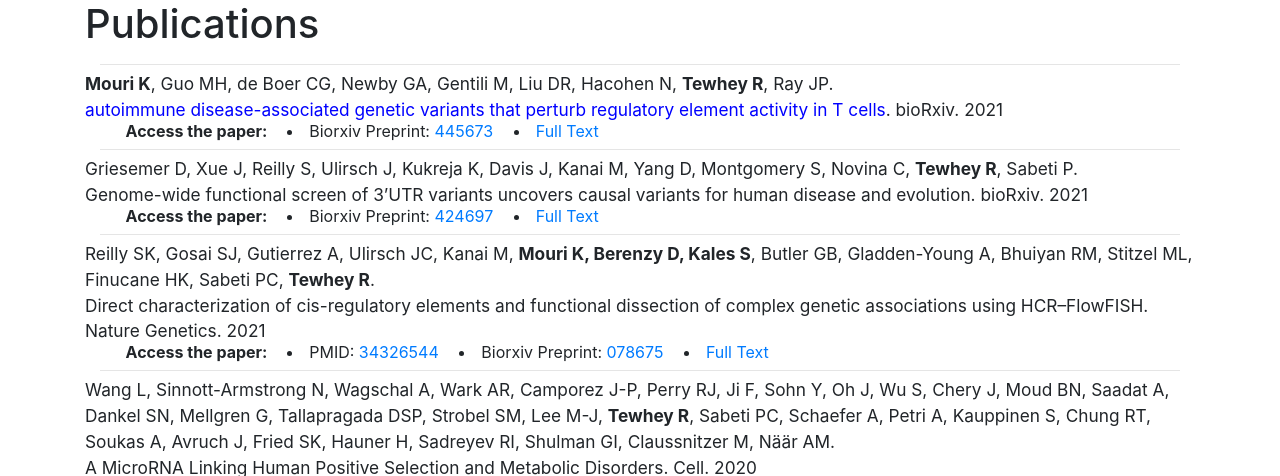
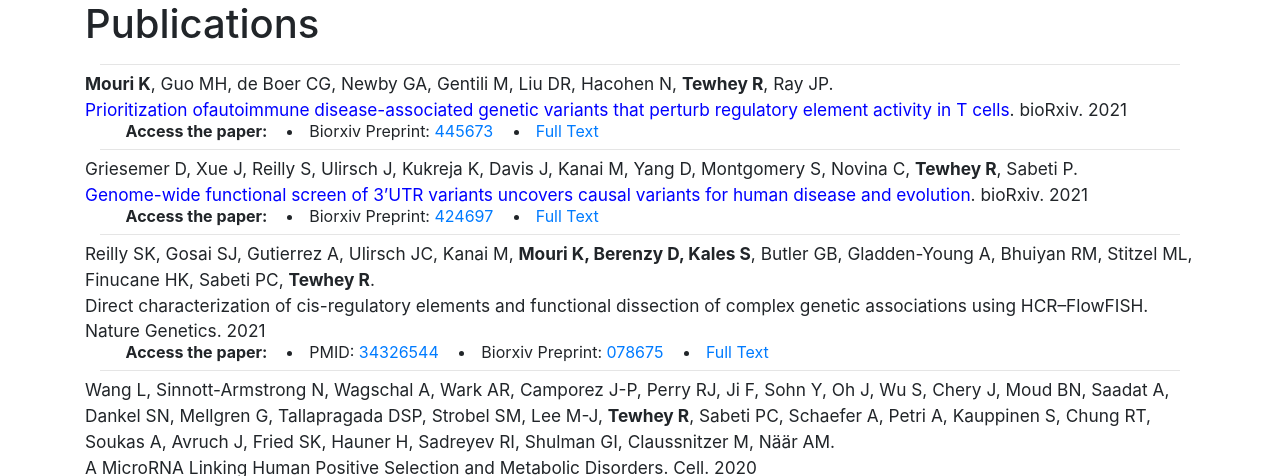
Before and after one commit to tewhey-lab/tewhey-lab.github.io, a Jekyll site: the page built from publications/index.html, in a window 1280 px wide and 900 px high, cut to the strip 424-900 px from the top of the window. Built offline with Jekyll 4.4.1, drawn with Linux system fonts in a browser that asks for light colours; nearby versions of some CDN libraries; comment, search, counter and statistics services are not loaded.

Commit message:
Update publications.yml

```diff
--- a/_data/publications.yml
+++ b/_data/publications.yml
@@ -13,14 +13,13 @@
 #       url: http://mullinslab.ucsf.edu/
 #
 
-- citation: "**Mouri K**, Guo MH, de Boer CG, Newby GA, Gentili M, Liu DR, Hacohen N, **Tewhey R**, Ray JP.<br/> <span style='color:blue'>autoimmune disease-associated genetic variants that perturb regulatory element activity in T cells</span>. bioRxiv. 2021"
+- citation: "**Mouri K**, Guo MH, de Boer CG, Newby GA, Gentili M, Liu DR, Hacohen N, **Tewhey R**, Ray JP.<br/> <span style='color:blue'>Prioritization ofautoimmune disease-associated genetic variants that perturb regulatory element activity in T cells</span>. bioRxiv. 2021"
   date: '202105'
   #pmid: ''
   biorxiv: '2021.05.30.445673'
   #pdf: '/static/pdf/publications/'
 
-- citation: "Griesemer D, Xue J, Reilly S, Ulirsch J, Kukreja K, Davis J, Kanai M, Yang D, Montgomery S, Novina C, **Tewhey R**, Sabeti P.<br/>
-Genome-wide functional screen of 3’UTR variants uncovers causal variants for human disease and evolution. bioRxiv. 2021"
+- citation: "Griesemer D, Xue J, Reilly S, Ulirsch J, Kukreja K, Davis J, Kanai M, Yang D, Montgomery S, Novina C, **Tewhey R**, Sabeti P.<br/> <span style='color:blue'>Genome-wide functional screen of 3’UTR variants uncovers causal variants for human disease and evolution</span>. bioRxiv. 2021"
   date: '202101'
   #pmid: ''
   biorxiv: '2021.01.13.424697'
```
